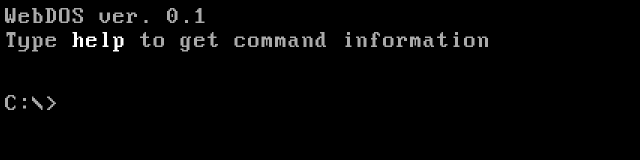
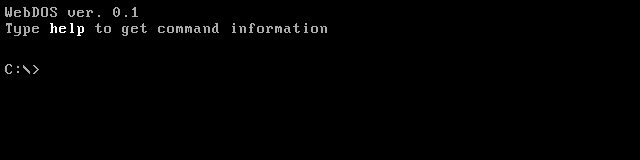
Before and after one commit to kargol92/webdos, a plain HTML site: page index.html in a window 1280 px wide. Shown: the whole page, without its empty margins (0-640 px from the left). Drawn offline with Linux system fonts and the light colour scheme.

Commit message:
resize font-size tp 16px

```diff
--- a/style.css
+++ b/style.css
@@ -13,7 +13,7 @@ body {
 	margin: 5px;
 	height: calc(100vh - 10px);
 	overflow-y: hidden;
-	font-size: 24px;
+	font-size: 16px;
 	/*-moz-tab-size: 4;*/
 }
 
@@ -22,7 +22,7 @@ pre#command-output {
 	padding: 0;
 	border: 0;
 	width: 100%;
-	height: 87px;
+	height: 57px;
 	min-height: 0;
 	max-height: calc(100% - 40px);
 	overflow-y: hidden;
@@ -44,7 +44,7 @@ div#command-prompt {
 
 input#command-input {
 	width: calc(100% - 4ch);
-	font-size: 24px;
+	font-size: 16px;
 }
 
 input#command-input:focus {
```
